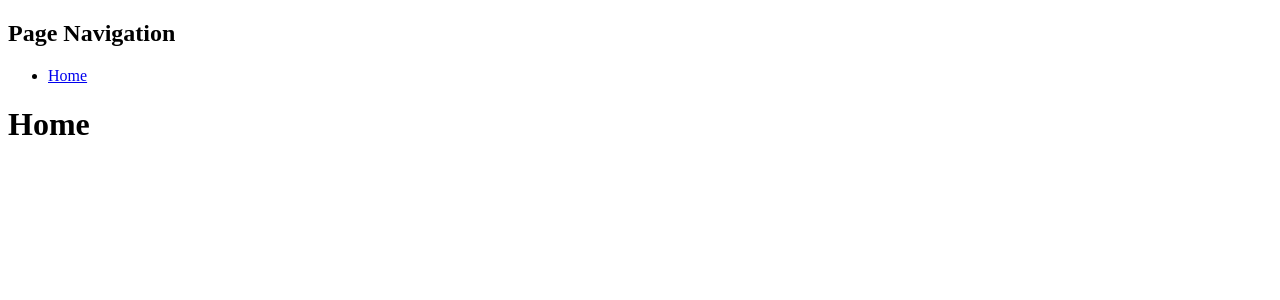
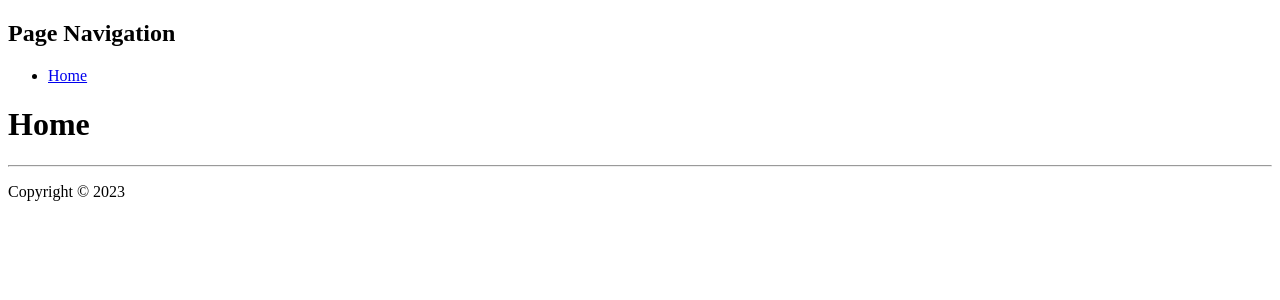
Before and after one commit to rpsloup/czech-stack, a React (Vite) app in the folder client/: page / in a window 1280 px wide. Shown: the top 300 px of the page. Built offline with nearby package versions, Linux system fonts and the light colour scheme.

Commit message:
FE: Creating the Page Footer block

```diff
--- /dev/null
+++ b/client/src/components/blocks/PageFooter/PageFooter.component.tsx
@@ -0,0 +1,8 @@
+const PageFooter = (): JSX.Element => (
+  <footer>
+    <hr />
+    <p>Copyright &copy; 2023</p>
+  </footer>
+);
+
+export default PageFooter;
--- /dev/null
+++ b/client/src/components/blocks/PageFooter/index.ts
@@ -0,0 +1,3 @@
+import PageFooter from './PageFooter.component';
+
+export default PageFooter;
--- a/client/src/layouts/DefaultLayout.tsx
+++ b/client/src/layouts/DefaultLayout.tsx
@@ -1,4 +1,5 @@
 import PageNavigation from '../components/blocks/PageNavigation';
+import PageFooter from '../components/blocks/PageFooter';
 
 interface IProps {
   children: React.ReactNode;
@@ -8,6 +9,7 @@ const DefaultLayout = ({ children }: IProps): JSX.Element => (
   <>
     <PageNavigation />
     {children}
+    <PageFooter />
   </>
 );
 
```
